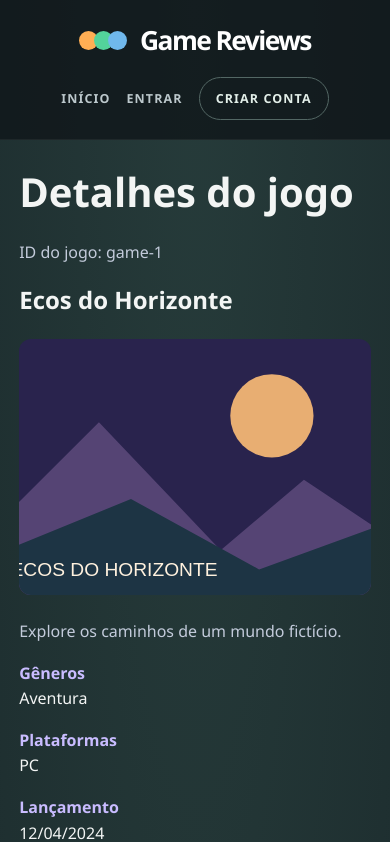
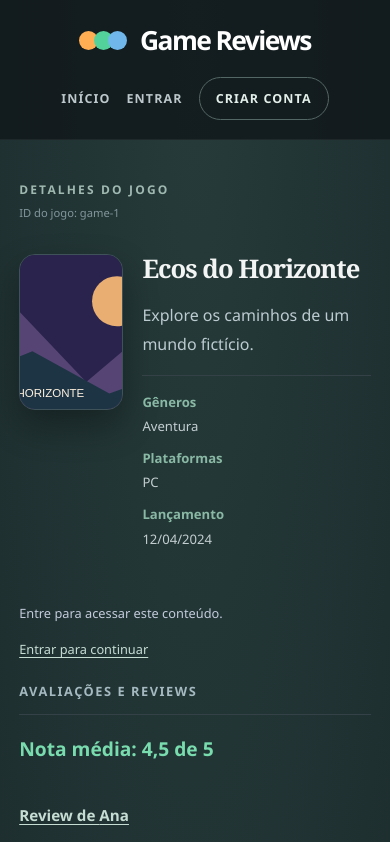
Before and after one commit to LucasMarapodi/letterbox-frontend, a React (Vite) app: page /jogos/game-1 in a window 390 px wide. Shown: the top 842 px of the page. Built offline with nearby package versions, Linux system fonts and the light colour scheme.

Commit message:
feat: lateraliza detalhes do jogo e adiciona avaliacao em estrelas

```diff
--- a/src/pages/GameDetailsPage.tsx
+++ b/src/pages/GameDetailsPage.tsx
@@ -43,25 +43,33 @@ function GameDetailsContent({ id }: GameDetailsContentProps): ReactElement {
   const game: Game | null = state.game;
   if (!game) return <EmptyState message="Jogo não encontrado." />;
   return <section className="game-information" aria-labelledby="game-title">
+    <aside className="game-poster" aria-label="Capa do jogo">
+      <GameCover title={game.title} src={game.coverUrl} className="details-cover" />
+    </aside>
+    <div className="game-overview">
     <h2 id="game-title">{game.title}</h2>
-    <GameCover title={game.title} src={game.coverUrl} className="details-cover" />
     <p>{game.summary.trim() || 'Descrição indisponível.'}</p>
     <dl>
       <dt>Gêneros</dt><dd>{game.genres.length ? game.genres.join(', ') : 'Gêneros não informados.'}</dd>
       <dt>Plataformas</dt><dd>{game.platforms.length ? game.platforms.join(', ') : 'Plataformas não informadas.'}</dd>
       <dt>Lançamento</dt><dd>{releaseLabel(game.releaseDate)}</dd>
     </dl>
+    </div>
+    <aside className="game-actions" aria-label="Avaliar e publicar">
     <RatingForm gameId={id} onSaved={() => setOpinionsVersion((version) => version + 1)} />
     <PublishReview gameId={id} onSaved={() => setOpinionsVersion((version) => version + 1)} />
+    </aside>
+    <div className="game-discussion">
     <GameOpinionsSection key={`${id}-${opinionsVersion}`} gameId={id} />
+    </div>
   </section>;
 }
 
 export function GameDetailsPage(): ReactElement {
   const id: Id | undefined = useOpaqueRouteId('gameId');
-  return <main>
-    <h1>Detalhes do jogo</h1>
-    <p>ID do jogo: {id}</p>
+  return <main className="game-details-page">
+    <h1 className="game-page-label">Detalhes do jogo</h1>
+    <p className="game-id">ID do jogo: {id}</p>
     {id ? <GameDetailsContent key={id} id={id} /> : <EmptyState message="Jogo não encontrado." />}
   </main>;
 }
--- a/src/pages/RatingForm.tsx
+++ b/src/pages/RatingForm.tsx
@@ -1,4 +1,4 @@
-import { useRef, useState, type ReactElement, type FormEvent } from 'react';
+import { useId, useRef, useState, type ReactElement, type FormEvent } from 'react';
 import { useSession } from '../session/SessionProvider';
 import { RequireSession } from '../session/RequireSession';
 import { community } from '../services/community';
@@ -7,6 +7,7 @@ import { Button } from '../components/Button';
 interface RatingFormProps { gameId: string; onSaved?: () => void; }
 function RatingControl({ gameId, onSaved }: RatingFormProps): ReactElement {
   const { user } = useSession();
+  const groupId = useId();
   const [value, setValue] = useState<string>('0');
   const [message, setMessage] = useState<string>('');
   const [failed, setFailed] = useState<boolean>(false);
@@ -21,8 +22,14 @@ function RatingControl({ gameId, onSaved }: RatingFormProps): ReactElement {
     finally { sending.current = false; setPending(false); }
   }
   return <form onSubmit={submit} aria-label="Avaliar jogo" className="review-card">
-    <label htmlFor="rating-value">Sua nota</label>{' '}
-    <select id="rating-value" value={value} disabled={pending} onChange={(event) => setValue(event.target.value)}>{[0, 1, 2, 3, 4, 5].map((note) => <option key={note} value={note}>{note}</option>)}</select>{' '}
+    <fieldset className="star-field" disabled={pending}>
+      <legend>Sua nota</legend>
+      <div className="star-options">{[0, 1, 2, 3, 4, 5].map((note) => <label key={note} className={`star-option ${note > 0 && note <= Number(value) ? 'is-filled' : ''} ${note === 0 ? 'zero-option' : ''}`}>
+        <input type="radio" name={groupId} value={note} checked={value === String(note)} aria-label={`${note} ${note === 1 ? 'estrela' : 'estrelas'}`} onChange={(event) => setValue(event.target.value)} />
+        <span aria-hidden="true">{note === 0 ? '0' : '★'}</span>
+      </label>)}</div>
+      <p className="rating-selection" aria-live="polite">{value} de 5 estrelas</p>
+    </fieldset>
     <Button type="submit" disabled={pending}>{pending ? 'Salvando…' : 'Salvar nota'}</Button>
     {message && <p role={failed ? 'alert' : 'status'}>{message}</p>}
   </form>;
--- a/src/styles.css
+++ b/src/styles.css
@@ -103,3 +103,53 @@ button:hover:not(:disabled) { background: #90e8bb; }
   .auth-page { margin: 1.5rem 1rem; padding: 1.5rem; }
 }
 @media (prefers-reduced-motion: reduce) { .game-card { transition: none; } .game-card:hover { transform: none; } }
+
+.game-details-page { padding-top: 2.5rem; }
+.game-page-label { font-size: 0.75rem; text-transform: uppercase; letter-spacing: 0.18em; color: #9fb8b0; margin-bottom: 0.3rem; }
+.game-id { font-size: 0.7rem; color: #82969b; margin: 0 0 2rem; }
+.game-information { display: grid; grid-template-columns: 12rem minmax(0, 1fr) 15rem; gap: 2rem; align-items: start; }
+.game-poster { grid-column: 1; grid-row: 1 / span 2; }
+.game-poster .details-cover { width: 100%; height: auto; aspect-ratio: 2 / 3; object-fit: cover; border-radius: 1rem; border: 1px solid #405259; box-shadow: 0 16px 35px #0005; }
+.game-overview { min-width: 0; }
+.game-overview h2 { font-family: Georgia, serif; font-size: clamp(1.8rem, 3vw, 2.6rem); line-height: 1.2; margin: 0 0 1rem; letter-spacing: -0.04em; }
+.game-overview > p { color: #bccbd0; line-height: 1.8; }
+.game-overview dl { display: grid; grid-template-columns: auto minmax(0, 1fr); gap: 0.6rem 1rem; padding-top: 1rem; border-top: 1px solid #344248; font-size: 0.82rem; }
+.game-overview dt { color: #89b8a4; }
+.game-overview dd { margin: 0; overflow-wrap: anywhere; color: #c3ced1; }
+.game-actions { min-width: 0; }
+.game-actions .review-card { padding: 1rem; margin: 0 0 1rem; background: #1c272c; border-color: #344248; border-radius: 1rem; }
+.game-actions button { font-size: 0.8rem; }
+.game-actions p, .game-actions a { font-size: 0.8rem; }
+.game-discussion { grid-column: 2 / 4; min-width: 0; }
+.game-discussion .opinions { margin-top: 0; }
+.game-discussion h2 { font-size: 0.8rem; text-transform: uppercase; letter-spacing: 0.12em; padding-bottom: 0.8rem; border-bottom: 1px solid #344248; color: #a4b9c0; }
+.game-discussion .review-card { background: transparent; border: 0; border-bottom: 1px solid #344248; border-radius: 0; padding: 1.2rem 0; }
+.game-discussion .review-card h3 { font-size: 0.95rem; }
+.game-discussion .avatar { width: 2rem; height: 2rem; font-size: 0.75rem; }
+.game-discussion .average-rating { color: #79dcae; font-weight: 600; }
+.star-field { border: 0; padding: 0; margin: 0 0 0.8rem; min-width: 0; }
+.star-field legend { font-size: 0.75rem; color: #b1c5cb; margin-bottom: 0.5rem; }
+.star-options { display: flex; align-items: center; gap: 0.25rem; }
+.star-option { position: relative; cursor: pointer; display: inline-flex; align-items: center; justify-content: center; width: 1.75rem; height: 2.2rem; color: #71838a; font-size: 1.8rem; border-radius: 0.4rem; }
+.star-option input { position: absolute; width: 1px; height: 1px; opacity: 0; margin: 0; padding: 0; }
+.star-option.is-filled { color: #73dfaa; }
+.star-option:has(input:focus-visible) { outline: 3px solid #e2cf72; outline-offset: 2px; }
+.star-option:hover { color: #a1f3c9; }
+.zero-option { font-size: 0.75rem; width: 1.5rem; height: 1.5rem; border: 1px solid #52686b; margin-right: 0.2rem; }
+.zero-option:has(input:checked) { background: #34534a; color: #d4f7e7; }
+.star-field:disabled .star-option { cursor: default; opacity: 0.55; }
+.rating-selection { color: #91aaa3; font-size: 0.75rem; margin: 0.3rem 0 0; }
+@media (max-width: 960px) {
+  .game-information { grid-template-columns: 10rem minmax(0, 1fr); gap: 1.5rem; }
+  .game-actions { grid-column: 2; }
+  .game-discussion { grid-column: 2; }
+}
+@media (max-width: 560px) {
+  .game-information { grid-template-columns: 6.5rem minmax(0, 1fr); gap: 1.2rem; }
+  .game-poster { grid-row: 1; }
+  .game-overview h2 { font-size: 1.6rem; }
+  .game-overview dl { grid-template-columns: 1fr; gap: 0.2rem; }
+  .game-overview dd { margin-bottom: 0.5rem; }
+  .game-actions, .game-discussion { grid-column: 1 / -1; }
+  .star-option { width: 2.2rem; height: 2.5rem; }
+}
```
Also changed, not shown: 1 other file (tests, documents, lock files or other folders).
